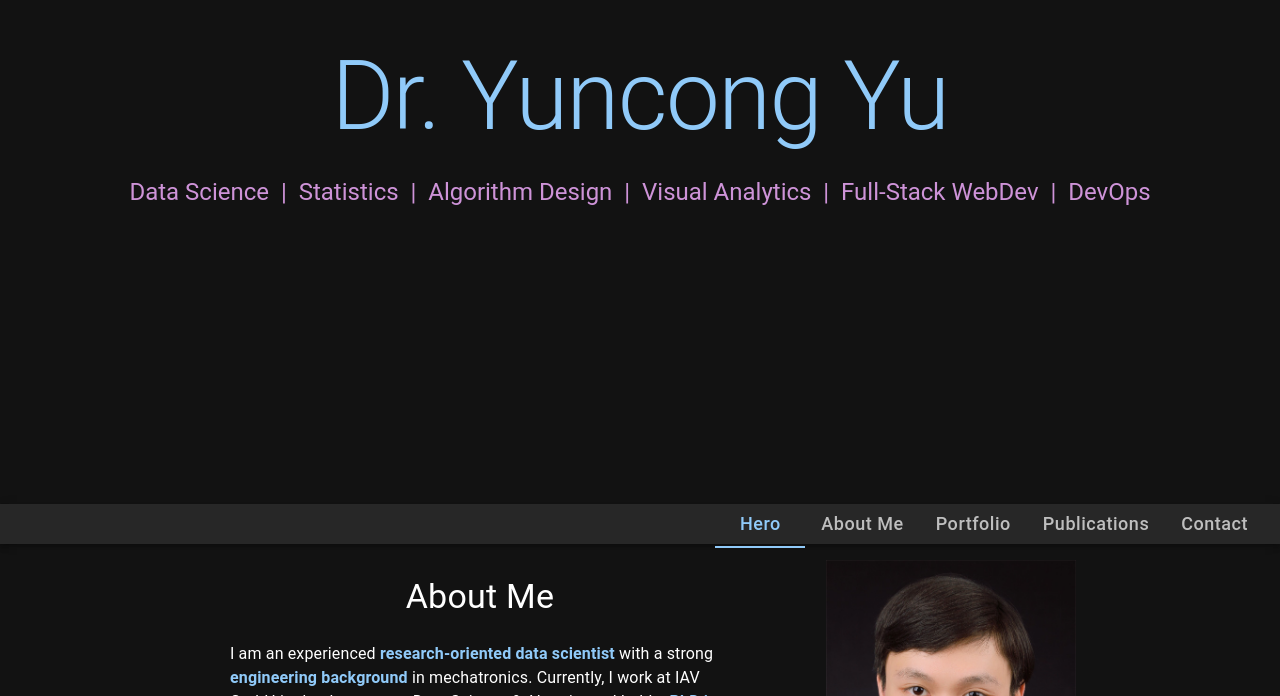
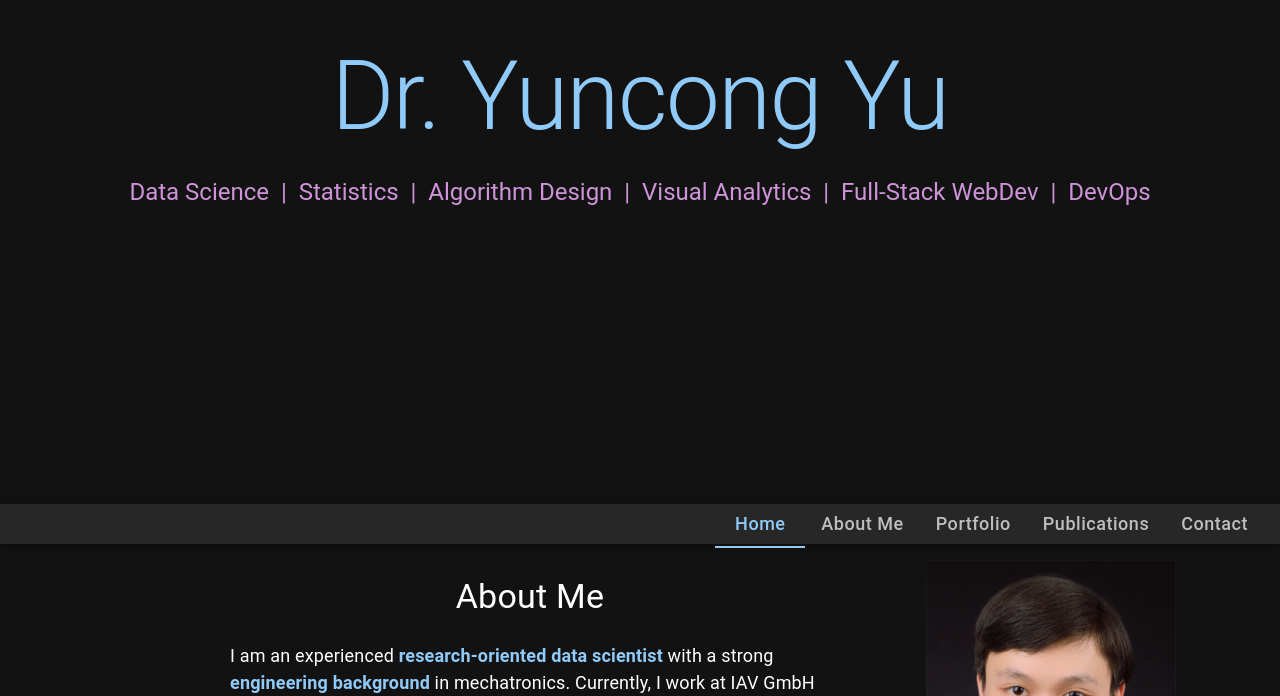
Before and after one commit to YuncongYu/yuncongyu.github.io, a React (Vite) app: page / in a window 1280 px wide. Shown: the part 256-952 px from the top of the page. Built offline with nearby package versions, Linux system fonts and the light colour scheme.

Commit message:
fix (navigation): active tab follow view

```diff
--- a/src/AboutMe/AboutMe.tsx
+++ b/src/AboutMe/AboutMe.tsx
@@ -10,13 +10,13 @@ import photo from "../assets/photo.jpg";
 
 function AboutMe() {
   return (
-    <Container maxWidth="md" component="section" sx={{ my: 2 }}>
+    <Container id="about-me" maxWidth="md" component="section" sx={{ my: 2 }}>
       {/*<Card sx={{ backgroundColor: "transparent", bowShadow: "none" }}>*/}
       <Stack direction="row" spacing={10}>
         <CardContent>
           <Stack spacing={3}>
             <Typography variant="h4">About Me</Typography>
-            <Typography variant="body1" sx={{ width: 500, textAlign: "left" }}>
+            <Typography variant="body1" sx={{ width: 600, textAlign: "left" }}>
               {aboutMeConfig.overview}
             </Typography>
           </Stack>
--- a/src/App.css
+++ b/src/App.css
@@ -4,3 +4,7 @@
   padding: 0;
   text-align: center;
 }
+
+html {
+  scroll-behavior: smooth;
+}
--- a/src/App.tsx
+++ b/src/App.tsx
@@ -1,5 +1,5 @@
 import "./App.css";
-import Hero from "./Hero/Hero.tsx";
+import Home from "./Home/Home.tsx";
 import { CssBaseline } from "@mui/material";
 import Navigation from "./Navigation/Navigation.tsx";
 import AboutMe from "./AboutMe/AboutMe.tsx";
@@ -8,7 +8,7 @@ function App() {
   return (
     <>
       <CssBaseline />
-      <Hero />
+      <Home />
       <Navigation />
       <AboutMe />
     </>
--- a/src/Hero/Hero.tsx
+++ b/src/Home/Home.tsx
@@ -1,12 +1,13 @@
 import { Box, Container, Stack, Typography } from "@mui/material";
 import { themeSettings } from "../theme/theme.ts";
-import heroConfig from "./hero-config.ts";
+import homeConfig from "./home-config.ts";
 
 // import teaser from "../assets/background/bg.png";
 
-function Hero() {
+function Home() {
   return (
     <Box
+      id="home"
       component="section"
       sx={{
         position: "relative",
@@ -41,10 +42,10 @@ function Hero() {
             color="primary"
             // fontWeight={600}
           >
-            {heroConfig.name}
+            {homeConfig.name}
           </Typography>
           <Typography variant="h5" component="p" color="secondary">
-            {heroConfig.portfolio.join("\u00A0\u00A0|\u00A0\u00A0")}
+            {homeConfig.portfolio.join("\u00A0\u00A0|\u00A0\u00A0")}
           </Typography>
         </Stack>
       </Container>
@@ -52,4 +53,4 @@ function Hero() {
   );
 }
 
-export default Hero;
+export default Home;
--- a/src/Hero/hero-config.ts
+++ b/src/Home/home-config.ts
@@ -1,4 +1,4 @@
-const heroConfig = {
+const homeConfig = {
   name: "Dr. Yuncong Yu",
   portfolio: [
     "Data Science",
@@ -10,4 +10,4 @@ const heroConfig = {
   ],
 };
 
-export default heroConfig;
+export default homeConfig;
--- a/src/Navigation/Navigation.tsx
+++ b/src/Navigation/Navigation.tsx
@@ -1,20 +1,42 @@
 import { AppBar, Tab, Tabs, Toolbar } from "@mui/material";
-import { useState } from "react";
+import { useEffect, useState } from "react";
 import { themeSettings } from "../theme/theme.ts";
 import navigationConfig from "./navigationConfig.ts";
 
 function Navigation() {
+  const labelToHref = (label: string) => label.replace(" ", "-").toLowerCase();
+
   const [section, setSection] = useState<string>(
-    navigationConfig.labels[0].replace(" ", "-").toLowerCase(),
+    labelToHref(navigationConfig.labels[0]),
   );
 
   const handleChange = (_event: React.SyntheticEvent, newSection: string) => {
     setSection(newSection);
   };
 
+  useEffect(() => {
+    const observer = new IntersectionObserver(
+      (entries) => {
+        entries.forEach((entry) => {
+          if (entry.isIntersecting) {
+            setSection(entry.target.id);
+          }
+        });
+      },
+      { rootMargin: "-50% 0px -50% 0px" },
+    );
+
+    navigationConfig.labels.forEach(label => {
+      const el = document.getElementById(labelToHref(label));
+      if (el) observer.observe(el);
+    })
+
+    return () => observer.disconnect();
+  }, []);
+
   return (
     <AppBar
-      position="static"
+      position="sticky"
       sx={{
         height: `${100 - themeSettings.appbarHeight}vh`,
         alignItems: "flex-end",
@@ -31,8 +53,10 @@ function Navigation() {
         >
           {navigationConfig.labels.map((label) => (
             <Tab
+              component="a"
+              href={`#${labelToHref(label)}`}
               label={label}
-              value={label.replace(" ", "-").toLowerCase()}
+              value={labelToHref(label)}
               key={label.toLowerCase()}
             />
           ))}
--- a/src/Navigation/navigationConfig.ts
+++ b/src/Navigation/navigationConfig.ts
@@ -1,5 +1,5 @@
 const navigationConfig = {
-  labels: ["Hero", "About Me", "Portfolio", "Publications", "Contact"],
+  labels: ["Home", "About Me", "Portfolio", "Publications", "Contact"],
 };
 
 export default navigationConfig;
--- a/src/theme/theme.ts
+++ b/src/theme/theme.ts
@@ -38,6 +38,7 @@ const theme = createTheme({
   typography: {
     // h1: { fontFamily: '"Josefin Sans"' },
     // h5: { fontFamily: '"Lato"' },
+    body1: { fontSize: 18},
     button: {
       fontSize: "18px",
       textTransform: "none",
```
